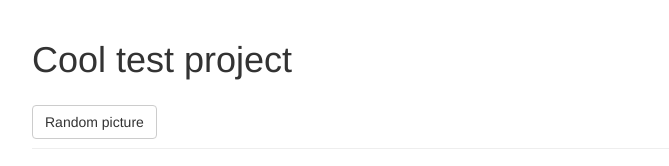
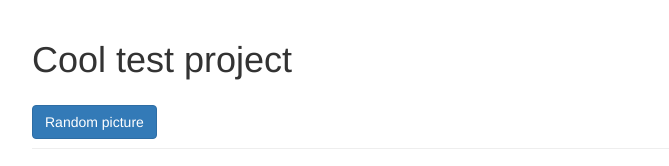
Before and after one commit to blablapolicja/ImageSlider, a website: page index.html in a window 1280 px wide. Shown: the top 166 px of the page, without its empty margins (38-707 px from the left). Drawn offline with nearby package versions, Linux system fonts and the light colour scheme; some packages are replaced by stand-ins of ours; a script that the page names is missing.

Commit message:
fix button

```diff
--- a/index.html
+++ b/index.html
@@ -14,7 +14,7 @@
 	<div class="container">
 		<div class="page-header">
 			<h1>Cool test project</h1>
-			<button class="btn btn-default" ng-click="open()">Random picture</button>
+			<button class="btn btn-primary" ng-click="open()">Random picture</button>
 		</div>
 
 		<carousel interval="0">
```
